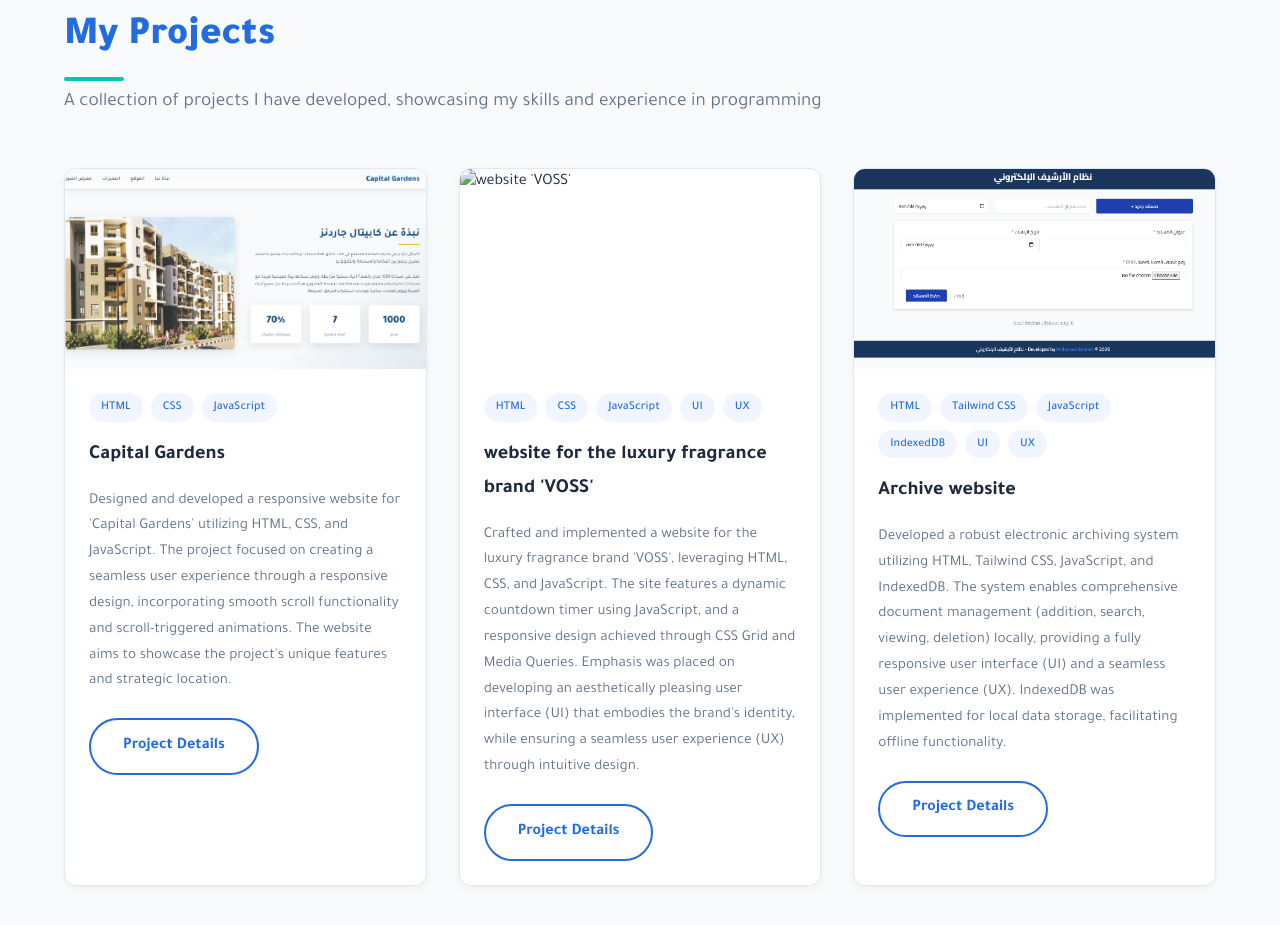
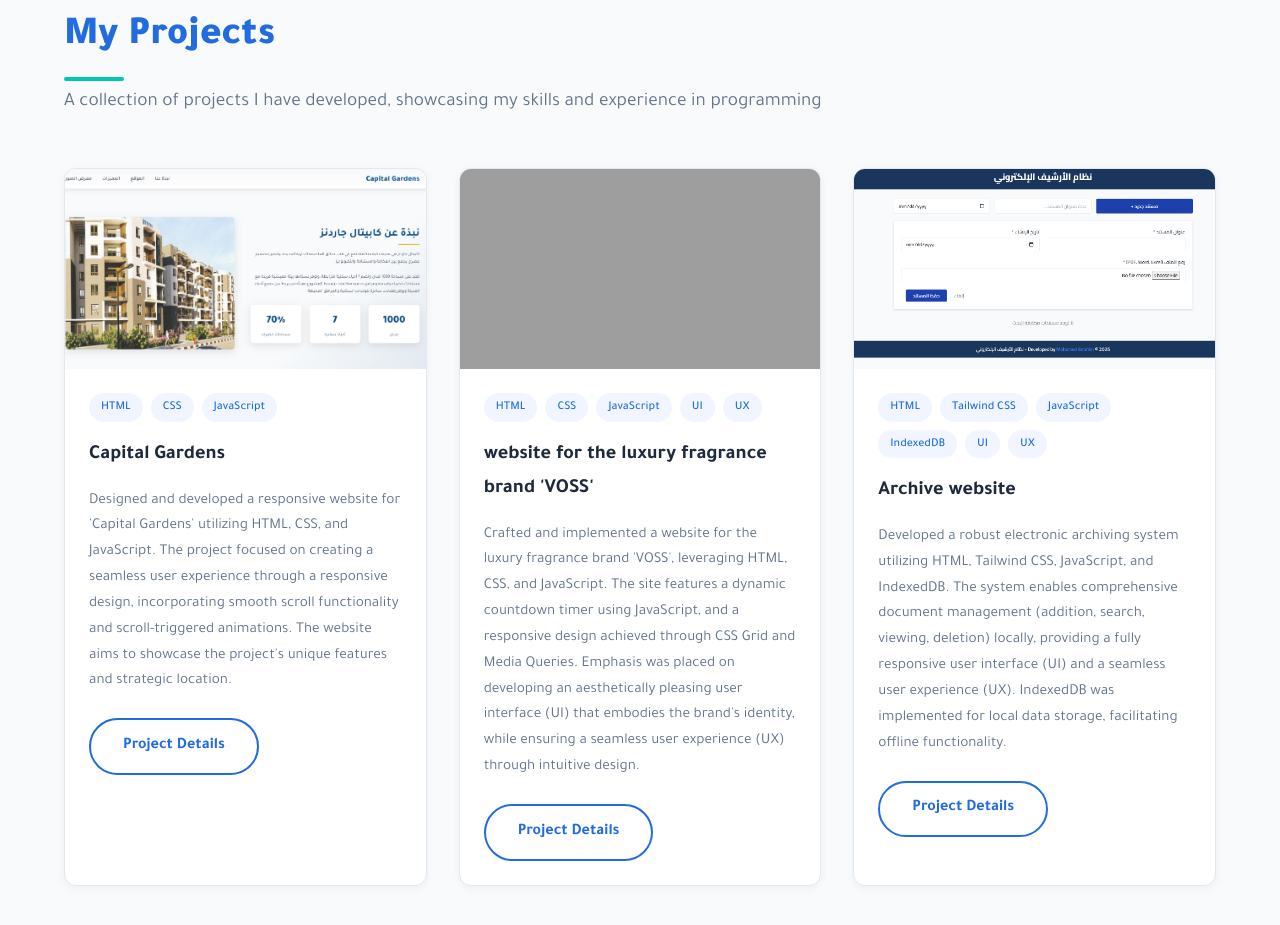
Before and after one commit to moibrahim0115/cv, a plain HTML site: page index.html in a window 1280 px wide. Shown: the part 2026-2951 px from the top of the page. Drawn offline with Linux system fonts and the light colour scheme; the site is published under a folder, as on GitHub Pages, so addresses that start at the root find nothing.

Commit message:
Update index.html

```diff
--- a/index.html
+++ b/index.html
@@ -1233,7 +1233,7 @@
                 </div>
                 <div class="project-card" data-category="web">
                     <div class="project-image">
-                        <img src="/voss web.png" alt="website 'VOSS'">
+                        <img src="voss web.png" alt="website 'VOSS'">
                         <div class="project-overlay">
                             <a href="https://bigbo22115.github.io/voss/" target="_blank" class="project-link" aria-label="Preview">
                                 <i class="fas fa-eye"></i>
```
